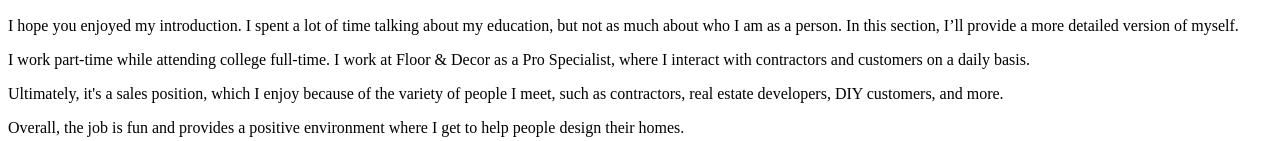
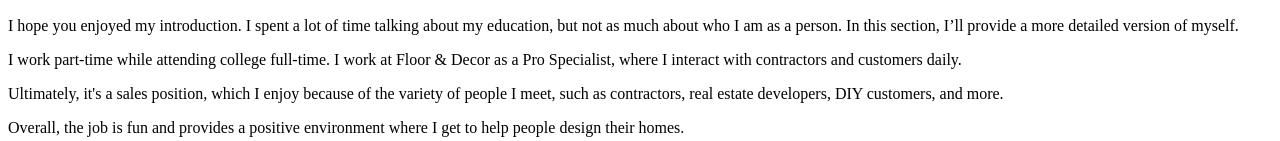
Before and after one commit to Huzi1080/Project1_webdev, a plain HTML site: page homepage.html in a window 1280 px wide. Shown: the part 593-734 px from the top of the page. Drawn offline with Linux system fonts and the light colour scheme.

Commit message:
Update homepage.html

```diff
--- a/homepage.html
+++ b/homepage.html
@@ -35,7 +35,7 @@
 	<h2>About Me</h2>
 	<div>
 		<p>I hope you enjoyed my introduction. I spent a lot of time talking about my education, but not as much about who I am as a person. In this section, I’ll provide a more detailed version of myself.</p>
-		<p>I work part-time while attending college full-time. I work at Floor & Decor as a Pro Specialist, where I interact with contractors and customers on a daily basis.</p>
+		<p>I work part-time while attending college full-time. I work at Floor & Decor as a Pro Specialist, where I interact with contractors and customers daily.</p>
 		<p>Ultimately, it's a sales position, which I enjoy because of the variety of people I meet, such as contractors, real estate developers, DIY customers, and more.</p>
 		<p>Overall, the job is fun and provides a positive environment where I get to help people design their homes.</p>
 		<p>In addition, I’m also a coach for the First Lego League and the First Robotics Competition, where I mentor middle and high school students, teaching them how to program, design, and build.</p>
```
